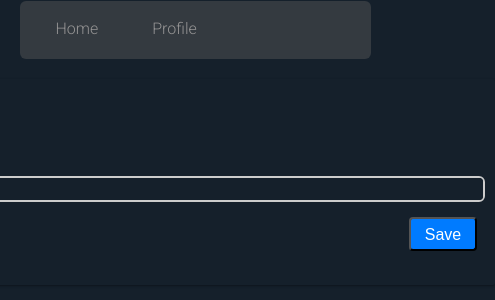
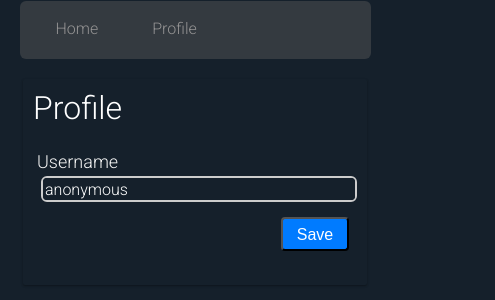
Before and after one commit to zetapi78/microblog-react-app, a React (Create React App) app in the folder micro-blog-app/: page /profile in a window 390 px wide. Shown: the top 300 px of the page, 495 px wide, since content can reach past the window. Built offline with nearby package versions, Linux system fonts and the light colour scheme.

Commit message:
Milestone 4 - Context + Responsiveness

```diff
--- a/micro-blog-app/src/App.css
+++ b/micro-blog-app/src/App.css
@@ -417,10 +417,16 @@ label {
   .note {
     width: 98%;
   }
+  .username {
+    width: 98%;
+  }
 }
 
 @media only screen and (max-width: 320px) {
   .note {
+    width: 98%;
+  }
+  .username {
     width: 98%;
   }
 }
@@ -429,4 +435,8 @@ label {
   .note {
     width: 600px;
   }
+
+  .username {
+    width: 600px;
+  }
 }
```
